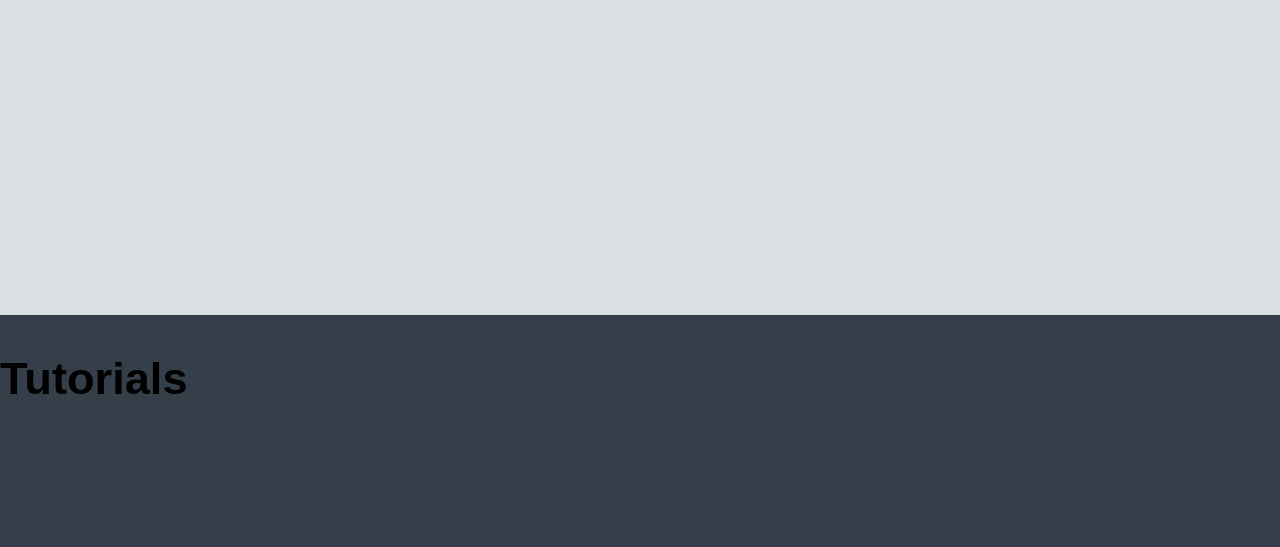
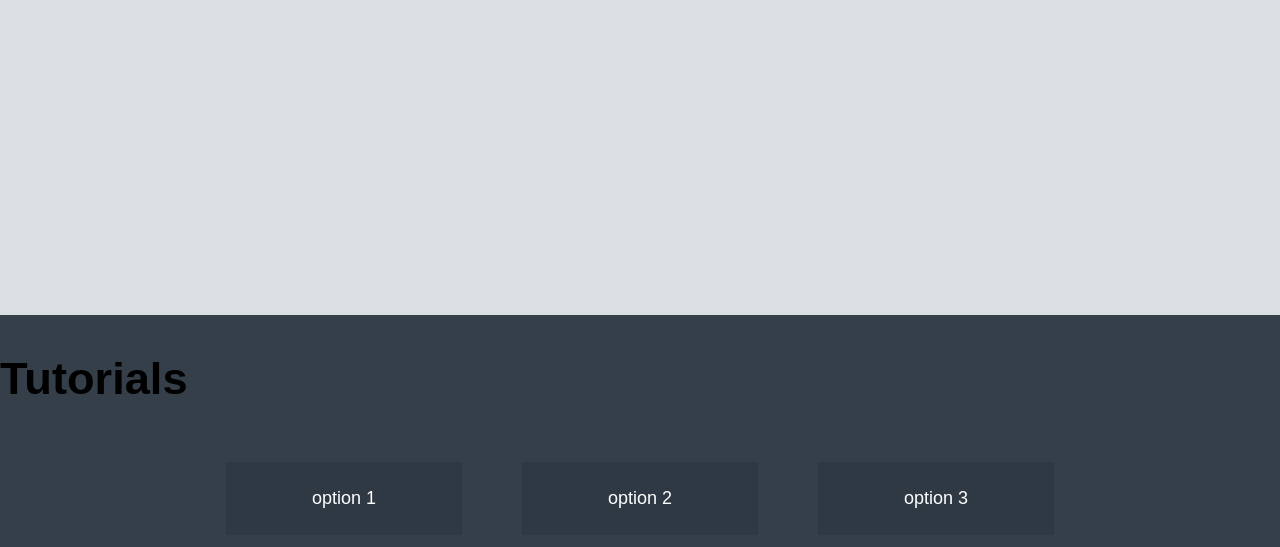
Before and after one commit to nbergan/LearningVisualized, a plain HTML site: page index.html in a window 1280 px wide. Shown: the part 689-1236 px from the top of the page. Drawn offline with nearby package versions, Linux system fonts and the light colour scheme; a web font is replaced by a local one.

Commit message:
hover effects and tint added.

```diff
--- a/format.css
+++ b/format.css
@@ -21,7 +21,7 @@ p
 {
     font-size: 1em;
 }
-h1, h2, h3, h4, p, h5
+h1, h2, h3, h4, p, h5, a
 {
     font-family: 'Jockey One', sans-serif;
 }
@@ -102,7 +102,85 @@ body {
 	transition: all .3s linear;
 }
 
-.tint h1, .tint h3, .tint button{
+.tint h1, .tint h3, .tint a, .tint button{
   position: relative;
 	z-index: 1000000;
 }
+.buttons{
+  display: table-cell;
+  vertical-align: middle;
+  text-align: center;
+  overflow: hidden;
+  width: 100%;
+  display: flex;
+  align-items: center;
+  justify-content: center;
+  position: absolute;
+  padding-left: 0;
+}
+.buttons button{
+  display: inline-block;
+  position: relative;
+  background: none;
+  border: none;
+  color: #fff;
+  font-size: 18px;
+  cursor: pointer;
+  margin: 20px 30px;
+  background: rgba(0,0,0,0.09);
+}
+span{
+  display: block;
+  padding: 25px 80px;
+}
+.buttons button::before, button::after{
+  content:"";
+  width: 0;
+  height: 2px;
+  position: absolute;
+  transition: all 0.2s linear;
+  background: #fff;
+}
+
+span::before, span::after{
+  content:"";
+  width:2px;
+  height:0;
+  position: absolute;
+  transition: all 0.2s linear;
+  background: #fff;
+}
+.buttons button:hover::before, button:hover::after{
+  width: 100%;
+}
+.buttons button:hover span::before, button:hover span::after{
+  height: 100%;
+}
+
+/*----- button 6 -----*/
+.btn-6::before{
+  left: 50%;
+  top: 0;
+  transition-duration: 0.4s;
+}
+.btn-6::after{
+  left: 50%;
+  bottom: 0;
+  transition-duration: 0.4s;
+}
+.btn-6 span::before{
+  left: 0;
+  top: 50%;
+  transition-duration: 0.4s;
+}
+.btn-6 span::after{
+  right: 0;
+  top: 50%;
+  transition-duration: 0.4s;
+}
+.btn-6:hover::before, .btn-6:hover::after{
+  left: 0;
+}
+.btn-6:hover span::before, .btn-6:hover span::after{
+  top: 0;
+}
--- a/index.html
+++ b/index.html
@@ -14,14 +14,14 @@
 </head>
 
 <body>
-    <div id = "hero">
-        <video autoplay muted loop id="heroVideo">
+    <div id = "hero" class="tint">
+        <video autoplay muted loop id="heroVideo" >
             <source src="NateRobot.mp4" type="video/mp4">
         </video>
         <div class="videoContent">
             <h1>Learning Visualized</h1>
             <h3>Seeing the unseen world of code</h3>
-            <button class="navButton" onclick="goToVideos()">Open Your Eyes!</button>
+            <a class="navButton" onclick="goToVideos()">Open Your Eyes!</a>
         </div>
     </div>
 
@@ -32,9 +32,12 @@
     </div>
 
     <div id = "tutorials">
-        <h2>Tutorials</h2>
-
-
+      <h2>Tutorials</h2>
+      <div class="buttons">
+        <button class="btn-6"><span>option 1</span></button>
+        <button class="btn-6"><span>option 2</span></button>
+        <button class="btn-6"><span>option 3</span></button>
+      </div>
     </div>
   <script src="https://ajax.googleapis.com/ajax/libs/jquery/2.1.4/jquery.min.js"></script>
   <script src="scripts.js"></script>
```
